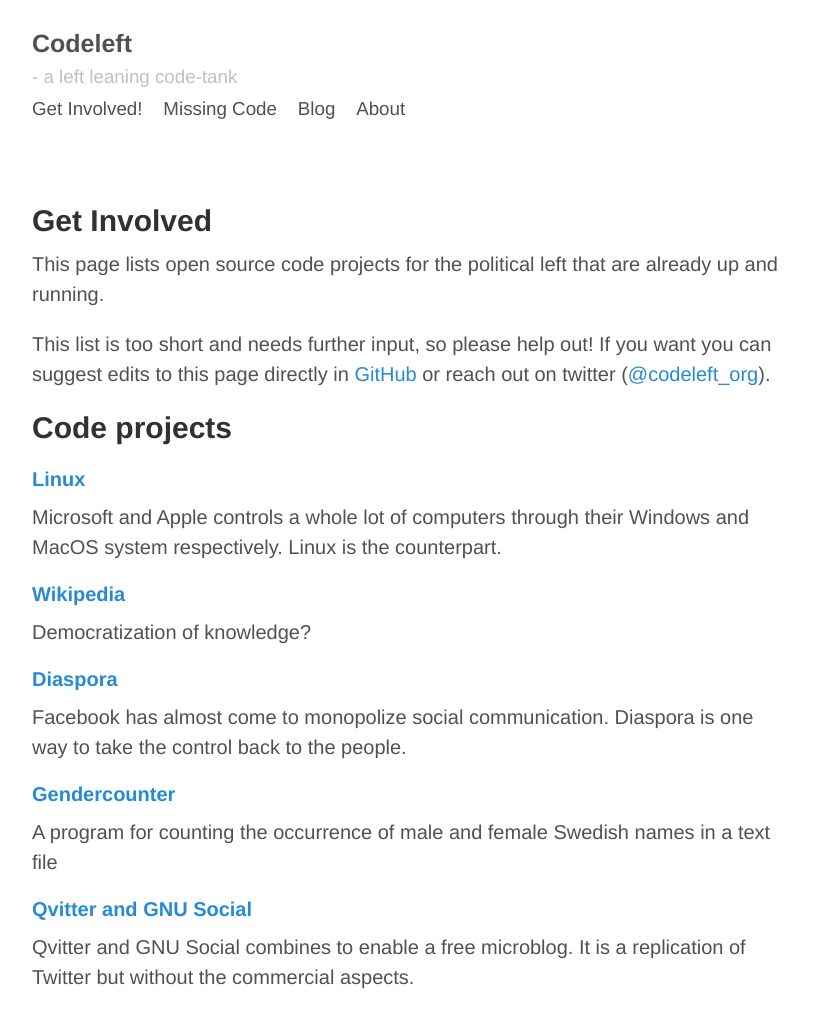
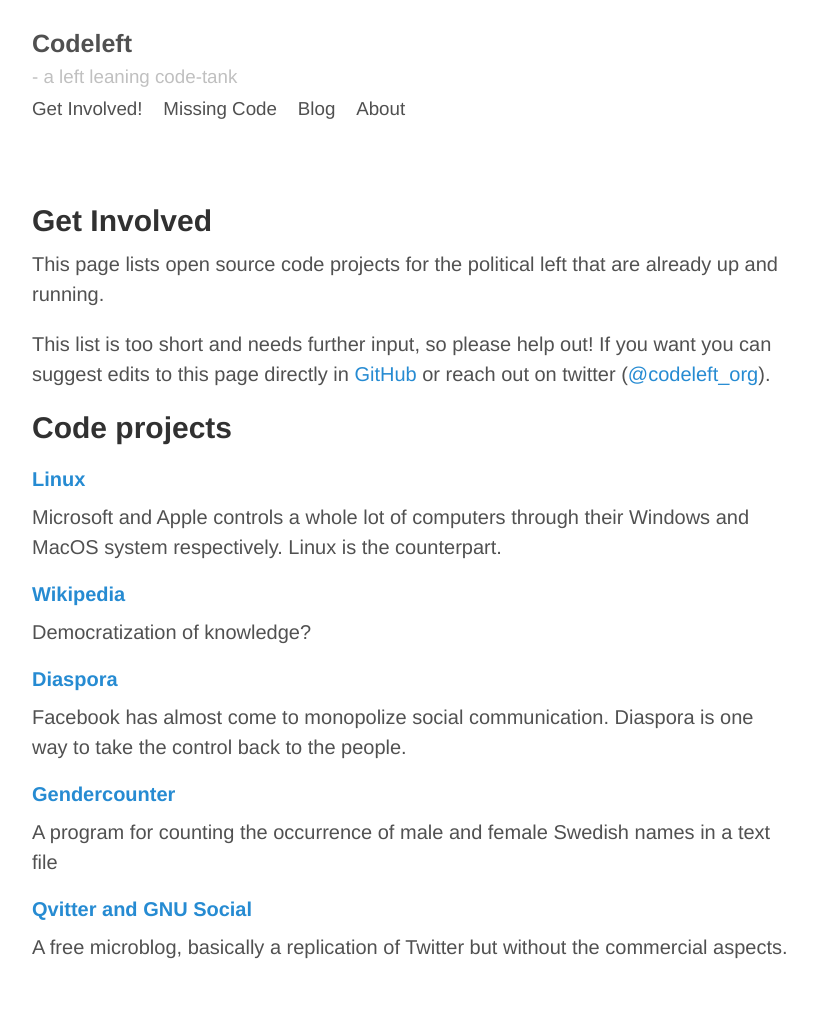
Before and after one commit to johhoi/codeleft, a Jekyll site: the page built from get_involved.md, in a window 1280 px wide. Shown: the whole page, without its empty margins (228-1045 px from the left). Built offline with Jekyll 4.4.1, drawn with Linux system fonts in a browser that asks for light colours; after the commit the page ends 982 px from its top, so only the background shows below that.

Commit message:
Update get_involved.md

```diff
--- a/get_involved.md
+++ b/get_involved.md
@@ -16,5 +16,5 @@
 Facebook has almost come to monopolize social communication. Diaspora is one way to take the control back to the people.
 #### [Gendercounter](https://github.com/christopherkullenberg/gendercounter)
 A program for counting the occurrence of male and female Swedish names in a text file
-#### [Qvitter and GNU Social](<a href="{{ site.baseurl }}/Qvitter_and_GNU_Social.html">)
-Qvitter and GNU Social combines to enable a free microblog. It is a replication of Twitter but without the commercial aspects.
+#### [Qvitter and GNU Social](site.baseurl/Qvitter_and_GNU_Social.html)
+A free microblog, basically a replication of Twitter but without the commercial aspects.
```
